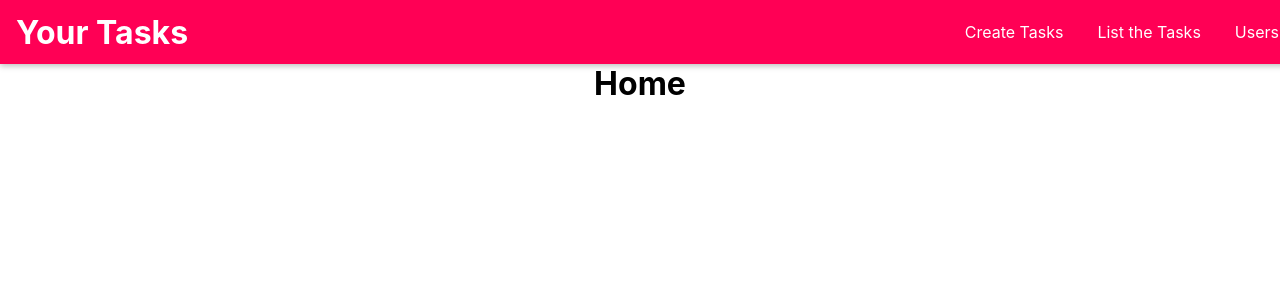
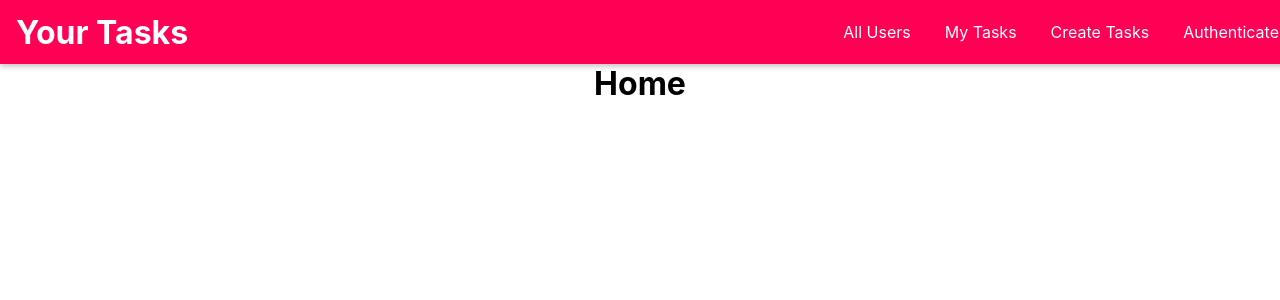
Before and after one commit to eshwagadkar/task-management-system, a React (Create React App) app: page / in a window 1280 px wide. Shown: the top 300 px of the page. Built offline with nearby package versions, Linux system fonts and the light colour scheme.

Commit message:
add new link to the navbar

```diff
--- a/src/components/Navigation/NavLinks.js
+++ b/src/components/Navigation/NavLinks.js
@@ -4,9 +4,10 @@ import './NavLinks.styles.scss';
 const NavLinks = props => {
     return <>
         <ul className='nav-links'>
+            <li><Link to="/users">All Users</Link></li>
+            <li><Link to="/u1/tasks">My Tasks</Link></li>
             <li><Link to="/users/new">Create Tasks</Link></li>
-            <li><Link to="/users/tasks">List the Tasks</Link></li>
-            <li><Link to="/users">Users</Link></li>
+            <li><Link to="/auth">Authenticate</Link></li>
         </ul>
     </>
 }
```
